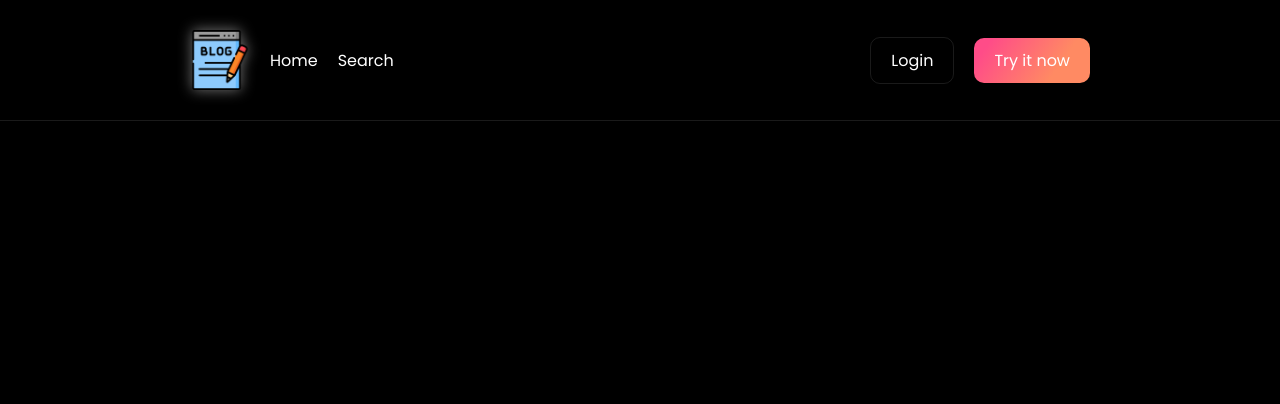
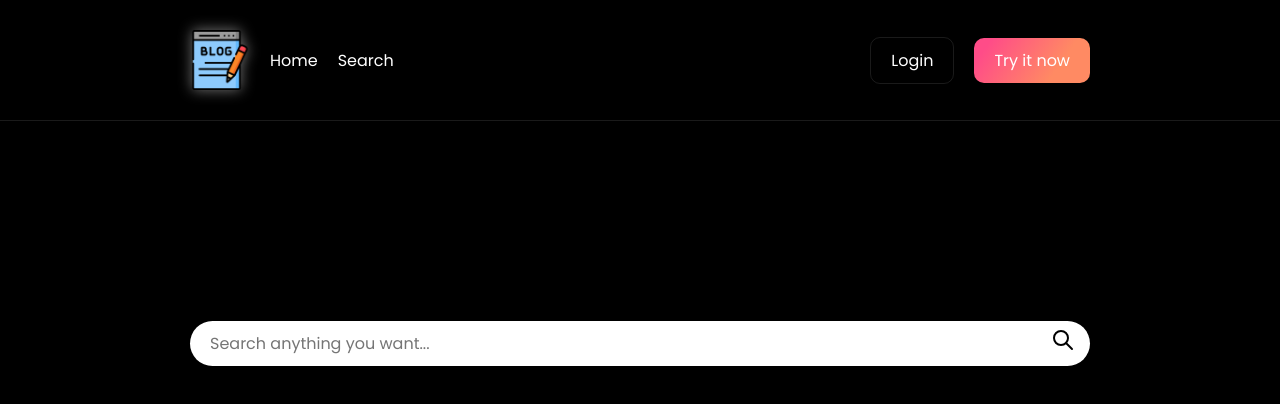
Before and after one commit to forjoa/blog, a React (Vite) app in the folder client/: page /search in a window 1280 px wide. Shown: the top 404 px of the page. Built offline with nearby package versions, Linux system fonts and the light colour scheme.

Commit message:
add input to search blogs

```diff
--- a/client/src/components/Search.tsx
+++ b/client/src/components/Search.tsx
@@ -1,9 +1,34 @@
 import Header from './Header'
+import '../styles/search.css'
+import { useState } from 'react'
+import { IconSearch } from '@tabler/icons-react'
 
 const Search = () => {
+  const [searching, setSearching] = useState<string>('')
+
   return (
     <>
       <Header />
+      <div className='main-search'>
+        <div className='main-search-background'></div>
+        <div className='main-search-container'>
+          <form>
+            <input
+              type='text'
+              name='searching'
+              id='searching'
+              spellCheck='false'
+              autoComplete='off'
+              placeholder='Search anything you want...'
+              value={searching}
+              onChange={(e) => setSearching(e.target.value)}
+            />
+            <button type='submit'>
+              <IconSearch color='black' />
+            </button>
+          </form>
+        </div>
+      </div>
     </>
   )
 }
--- /dev/null
+++ b/client/src/styles/search.css
@@ -0,0 +1,38 @@
+.main-search {
+    width: 100%;
+    display: grid;
+    place-items: center;
+}
+
+.main-search-background {
+    width: 100%;
+    height: 200px;
+}
+
+.main-search-container {
+    max-width: 900px;
+    width: 80%;
+}
+
+.main-search-container form {
+    display: flex;
+}
+
+.main-search-container form input[type='text'] {
+    width: 100%;
+    padding: 10px 20px;
+    border-radius: 50px 0px 0px 50px;
+    outline: none;
+    border: none;
+    color: var(--background);
+    background-color: var(--letters);
+}
+
+.main-search-container form button {
+    background-color: var(--letters);
+    border: none;
+    outline: none;
+    border-radius: 0px 50px 50px 0px;
+    padding-right: 15px;
+    cursor: pointer;
+}
```
